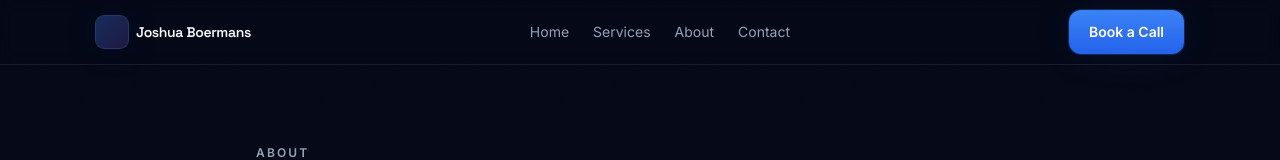
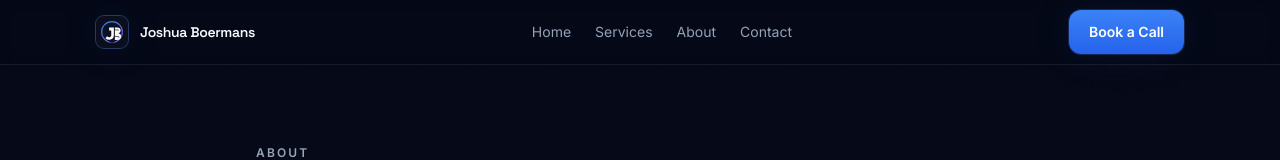
Before and after one commit to JoJoBoermans/personalwebsite, a Next.js app: page /about in a window 1280 px wide. Shown: the top 160 px of the page. Built offline with nearby package versions, Linux system fonts and the light colour scheme.

Commit message:
Wire logo into navbar + metadata

```diff
--- a/src/app/layout.tsx
+++ b/src/app/layout.tsx
@@ -17,12 +17,14 @@ export const metadata: Metadata = {
     url: site.url,
     title: site.title,
     description: site.description,
-    siteName: site.name
+    siteName: site.name,
+    images: [{ url: '/logo-jb-wordmark.svg', width: 980, height: 240, alt: site.title }]
   },
   twitter: {
     card: 'summary_large_image',
     title: site.title,
-    description: site.description
+    description: site.description,
+    images: ['/logo-jb-wordmark.svg']
   },
   robots: {
     index: true,
@@ -36,6 +38,8 @@ export default function RootLayout({
   return (
     <html lang="en" className="h-full">
       <head>
+        <link rel="icon" href="/logo-jb-mark.svg" type="image/svg+xml" />
+        <link rel="apple-touch-icon" href="/logo-jb-mark.svg" />
         <link rel="preconnect" href="https://fonts.googleapis.com" />
         <link rel="preconnect" href="https://fonts.gstatic.com" crossOrigin="anonymous" />
         <link
--- a/src/components/Nav.tsx
+++ b/src/components/Nav.tsx
@@ -13,8 +13,17 @@ export function Nav() {
   return (
     <header className="sticky top-0 z-50 border-b border-border bg-bg-900/70 backdrop-blur supports-[backdrop-filter]:bg-bg-900/50">
       <Container className="flex h-16 items-center justify-between">
-        <Link href="/" className="flex items-center gap-2">
-          <div className="h-8 w-8 rounded-lg bg-gradient-to-br from-accent-500/30 to-violet-500/20 ring-1 ring-border shadow-glow" />
+        <Link href="/" className="flex items-center gap-3">
+          <div className="relative h-8 w-8 overflow-hidden rounded-lg bg-white/[0.03] ring-1 ring-border shadow-glow">
+            {/* eslint-disable-next-line @next/next/no-img-element */}
+            <img
+              src="/logo-jb-mark.svg"
+              alt="JB"
+              className="h-full w-full"
+              loading="eager"
+              decoding="async"
+            />
+          </div>
           <span className="font-display text-sm font-semibold tracking-tight">Joshua Boermans</span>
         </Link>
         <nav className="hidden items-center gap-6 md:flex">
```
